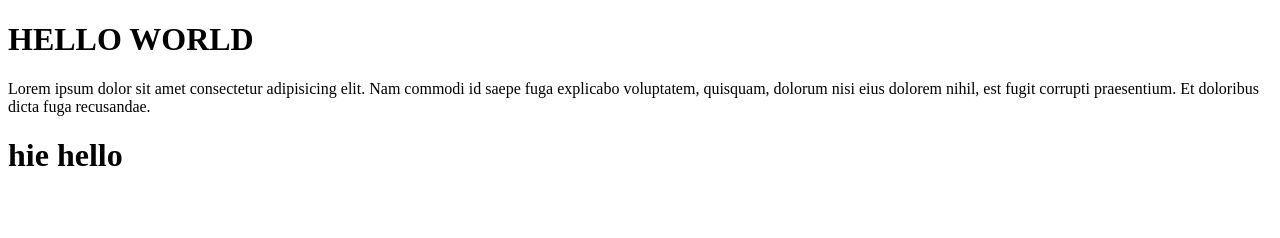
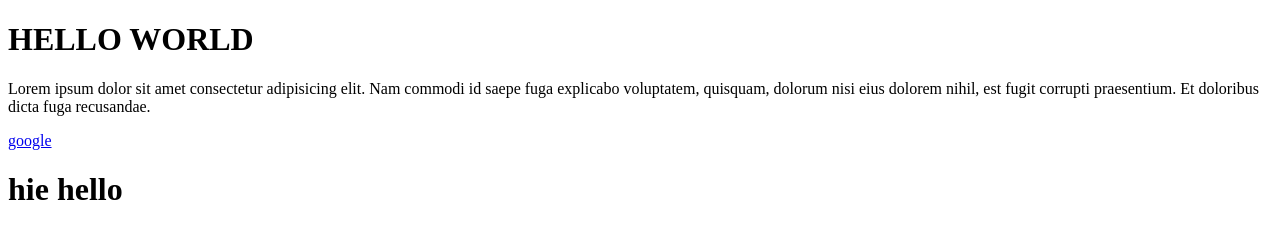
Before and after one commit to axios047/hello-world-project, a plain HTML site: page index.html in a window 1280 px wide. Drawn offline with Linux system fonts and the light colour scheme.

Commit message:
new link added

```diff
--- a/index.html
+++ b/index.html
@@ -9,7 +9,8 @@
 <body>
     <h1>HELLO WORLD</h1>
     <p>Lorem ipsum dolor sit amet consectetur adipisicing elit. Nam commodi id saepe fuga explicabo voluptatem, quisquam, dolorum nisi eius dolorem nihil, est fugit corrupti praesentium. Et doloribus dicta fuga recusandae.</p>
-    <title>test web</title>
+    <a href="https://www.google.com">google</a>
+
 </head>
 <body>
 
```
